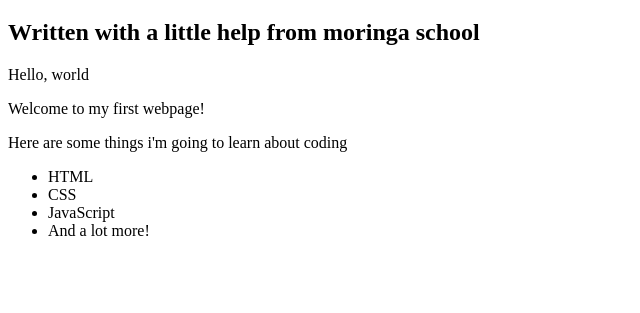
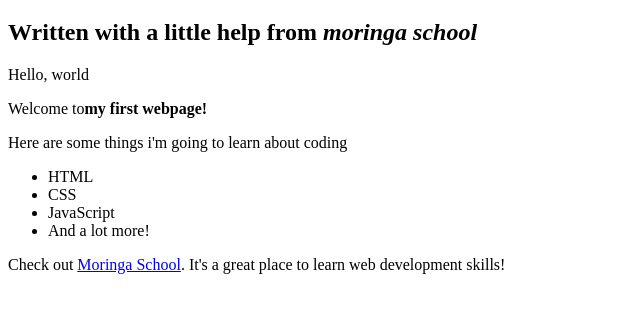
Before and after one commit to kingsam91/my-first-webpage, a plain HTML site: page my-first-webpage.html in a window 1280 px wide. Shown: the part 61-374 px from the top of the page, without its empty margins (0-640 px from the left). Drawn offline with Linux system fonts and the light colour scheme.

Commit message:
my-first-webpage.html

```diff
--- a/my-first-webpage.html
+++ b/my-first-webpage.html
@@ -5,9 +5,9 @@
   </head>
   <body>
     <h1>My first webpage!</h1>
-    <h2>Written with a little help from moringa school</h2>
+    <h2>Written with a little help from <em>moringa school</em></h2>
     <p>Hello, world</p>
-    <p>Welcome to my first webpage!</p>
+    <p>Welcome to<strong>my first webpage!</strong></p>
     <p>Here are some things i'm going to learn about coding</p>
     <ul>
       <li>HTML</li>
@@ -16,5 +16,5 @@
       <li>And a lot more!</li>
     </ul>
 
-  </body>
+  </body><p>Check out <a href="http://moringaschool.com/">Moringa School</a>. It's a great place to learn web development skills!</p>
   </html>
```
